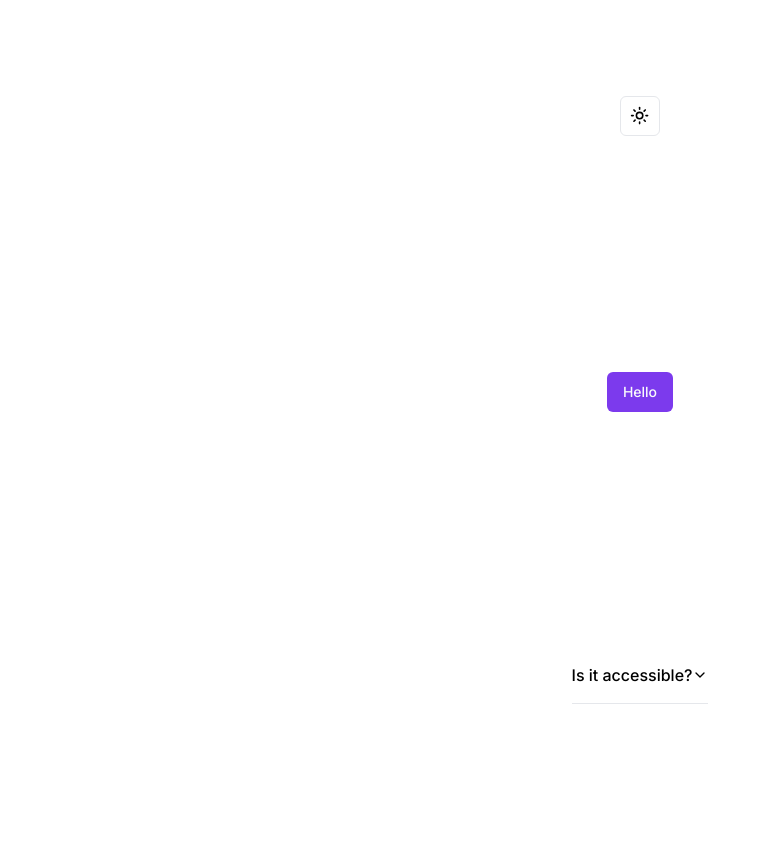
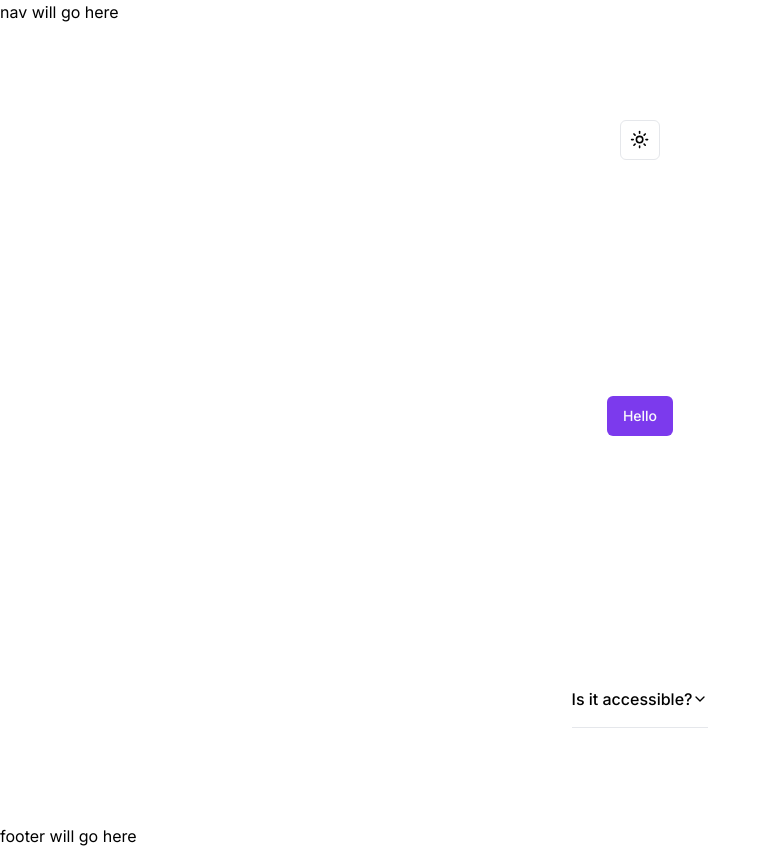
Before and after one commit to fac29/thenorm, a Next.js app: page / in a window 1280 px wide. Shown: the whole page, without its empty margins (0-768 px from the left). Before the commit the page ends 800 px from the top, so only its background shows below. Built offline with nearby package versions, Linux system fonts and the light colour scheme.

Commit message:
quick fix of main+header+footer

```diff
--- /dev/null
+++ b/app/about/page.tsx
@@ -0,0 +1,9 @@
+import React from 'react';
+
+export default function About() {
+	return (
+		<div>
+			<h1>this is the about page/component</h1>
+		</div>
+	);
+}
--- a/app/layout.tsx
+++ b/app/layout.tsx
@@ -24,7 +24,13 @@ export default function RootLayout({
 					enableSystem
 					disableTransitionOnChange
 				>
-					{children}
+					<header>
+						<p>nav will go here</p>
+					</header>
+					<main>{children}</main>
+					<footer>
+						<p>footer will go here</p>
+					</footer>
 				</ThemeProvider>
 			</body>
 		</html>
--- a/app/page.tsx
+++ b/app/page.tsx
@@ -11,7 +11,7 @@ import {
 
 export default function Home() {
 	return (
-		<main className='flex min-h-screen flex-col items-center justify-between p-24'>
+		<div className='flex min-h-screen flex-col items-center justify-between p-24'>
 			<div>
 				<ModeToggle />
 			</div>
@@ -28,6 +28,6 @@ export default function Home() {
 					</AccordionItem>
 				</Accordion>
 			</div>
-		</main>
+		</div>
 	);
 }
```
